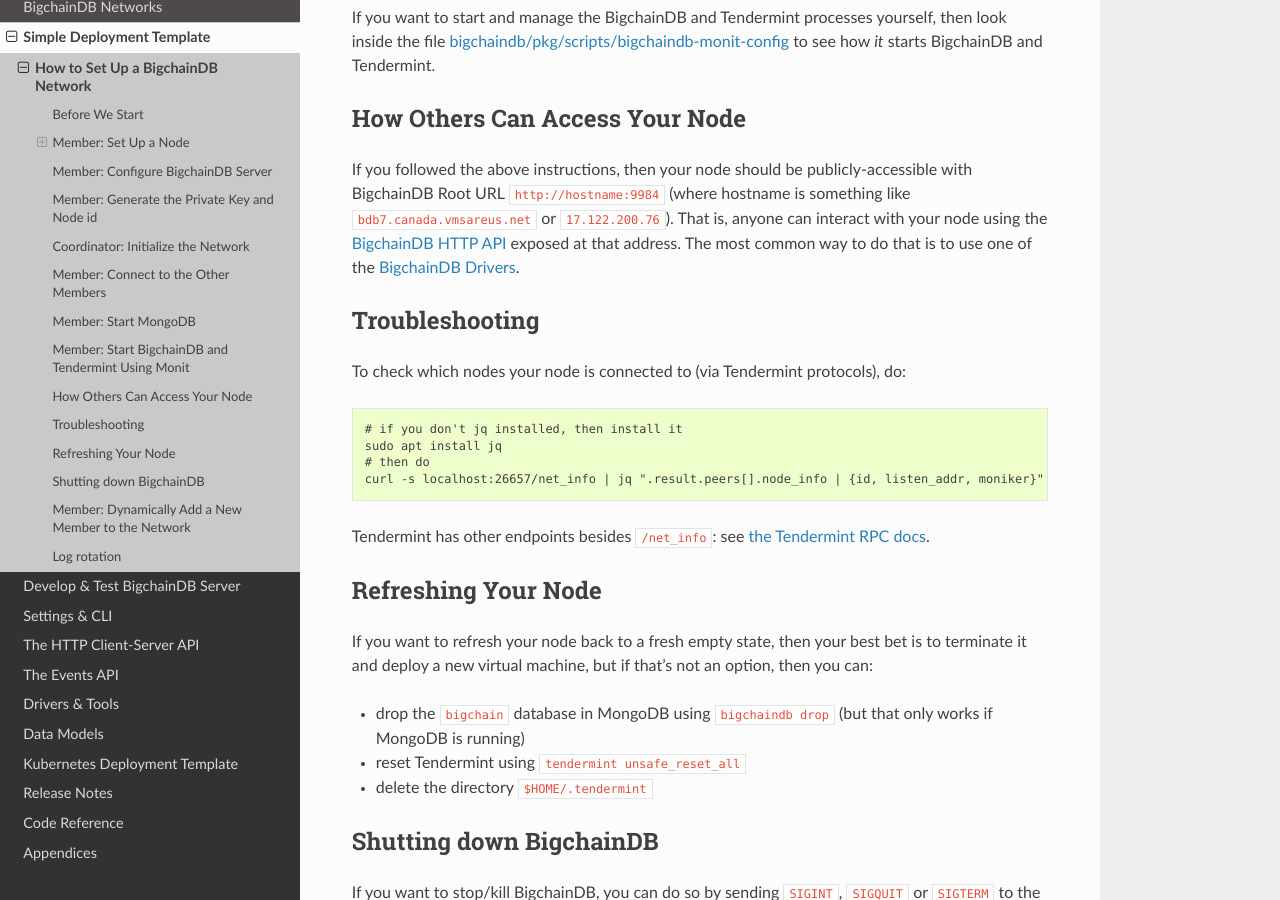
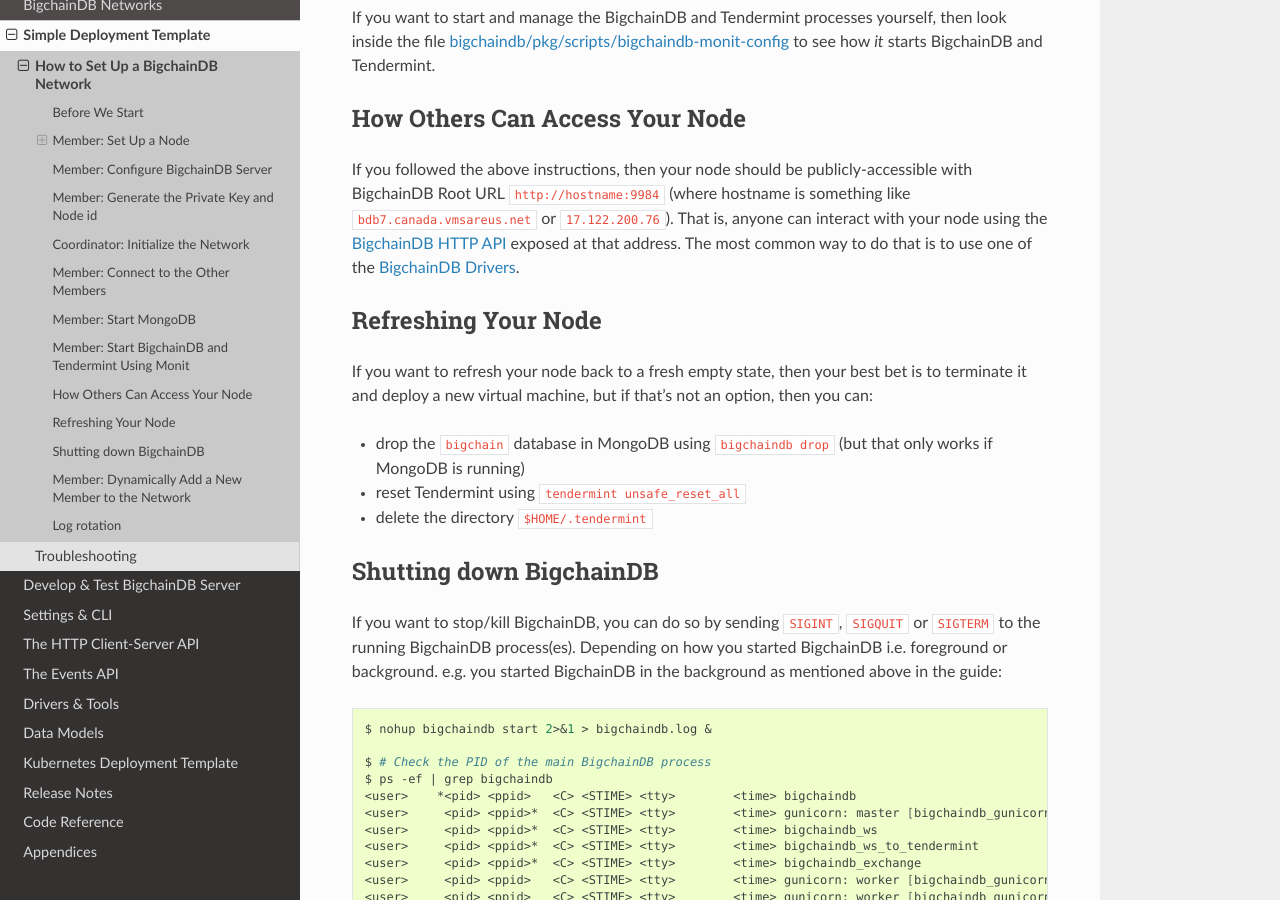
Before and after one commit to thematerials-network/bigchaindb-node, a Sphinx documentation site: the page built from bigchaindb/docs/server/source/simple-deployment-template/network-setup.md, in a window 1280 px wide and 900 px high, scrolled down 7393 px. Built offline with Sphinx 7.4.7 and the Read the Docs theme 2.0.0, drawn with Linux system fonts in a browser that asks for light colours.

Commit message:
Add Troubleshooting page to Simple Deployment Template (#2517)

````diff
--- a/bigchaindb/docs/server/source/simple-deployment-template/index.rst
+++ b/bigchaindb/docs/server/source/simple-deployment-template/index.rst
@@ -18,3 +18,4 @@ We also have a :ref:`kubernetes-deployment-template` (not simple).
    :maxdepth: 1
 
    network-setup
+   troubleshooting
--- a/bigchaindb/docs/server/source/simple-deployment-template/network-setup.md
+++ b/bigchaindb/docs/server/source/simple-deployment-template/network-setup.md
@@ -302,19 +302,6 @@ If you want to start and manage the BigchainDB and Tendermint processes yourself
 
 If you followed the above instructions, then your node should be publicly-accessible with BigchainDB Root URL `http://hostname:9984` (where hostname is something like `bdb7.canada.vmsareus.net` or `17.122.200.76`). That is, anyone can interact with your node using the [BigchainDB HTTP API](http-client-server-api.html) exposed at that address. The most common way to do that is to use one of the [BigchainDB Drivers](./drivers-clients/index.html).
 
-## Troubleshooting
-
-To check which nodes your node is connected to (via Tendermint protocols), do:
-
-```text
-# if you don't jq installed, then install it
-sudo apt install jq
-# then do
-curl -s localhost:26657/net_info | jq ".result.peers[].node_info | {id, listen_addr, moniker}"
-```
-
-Tendermint has other endpoints besides `/net_info`: see [the Tendermint RPC docs](https://tendermint.github.io/slate/?shell#introduction).
-
 ## Refreshing Your Node
 
 If you want to refresh your node back to a fresh empty state, then your best bet is to terminate it and deploy a new virtual machine, but if that's not an option, then you can:
````
Also changed, not shown: bigchaindb/docs/server/source/simple-deployment-template/troubleshooting.md (added, +29 -0 lines).
